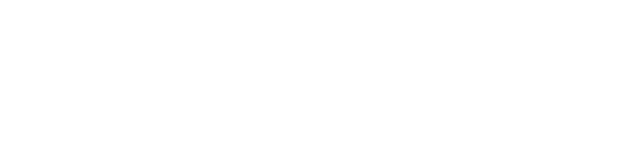
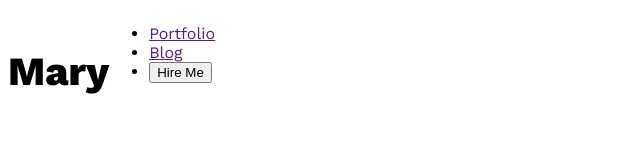
Before and after one commit to Rahat-75/web_dev_Portfolio, a plain HTML site: page index.html in a window 1280 px wide. Shown: the whole page, without its empty margins (0-640 px from the left). Drawn offline with nearby package versions, Linux system fonts and the light colour scheme.

Commit message:
added some nav style

```diff
--- a/index.html
+++ b/index.html
@@ -1,13 +1,28 @@
 <!DOCTYPE html>
 <html lang="en">
+
 <head>
     <meta charset="UTF-8">
     <meta name="viewport" content="width=device-width, initial-scale=1.0">
     <title>Web Developer Portfolio</title>
+    <link rel="preconnect" href="https://fonts.googleapis.com">
+    <link rel="preconnect" href="https://fonts.gstatic.com" crossorigin>
+    <link
+        href="https://fonts.googleapis.com/css2?family=Open+Sans:ital,wght@0,300..800;1,300..800&family=Work+Sans:ital,wght@0,100..900;1,100..900&display=swap"
+        rel="stylesheet">
+    <link rel="stylesheet" href="styles/portfolio.css">
 </head>
-<body>
+
+<body class="open-sans-normal">
     <header>
-
+        <nav>
+            <h3 class="nav-title">Mary</h3>
+            <ul>
+                <li><a href="">Portfolio</a></li>
+                <li><a href="">Blog</a></li>
+                <li><a href=""><button>Hire Me</button></a></li>
+            </ul>
+        </nav>
 
     </header>
     <main>
@@ -18,4 +33,5 @@
 
     </footer>
 </body>
+
 </html>
--- /dev/null
+++ b/styles/portfolio.css
@@ -0,0 +1,18 @@
+.open-sans-normal {
+    font-family: "Work Sans", serif;
+    font-optical-sizing: auto;
+    font-style: normal;
+    font-variation-settings:
+        "wdth" 100;
+}
+
+/* Nav styles */
+
+nav {
+    display: flex;
+}
+
+.nav-title {
+    font-weight: 800;
+    font-size: 40px;
+}
```
